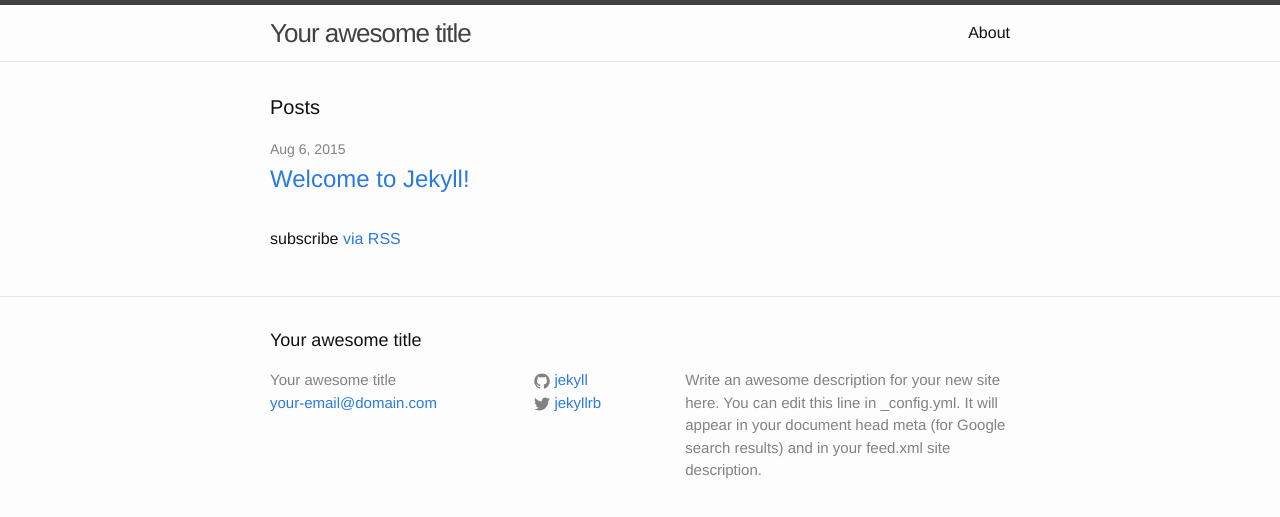
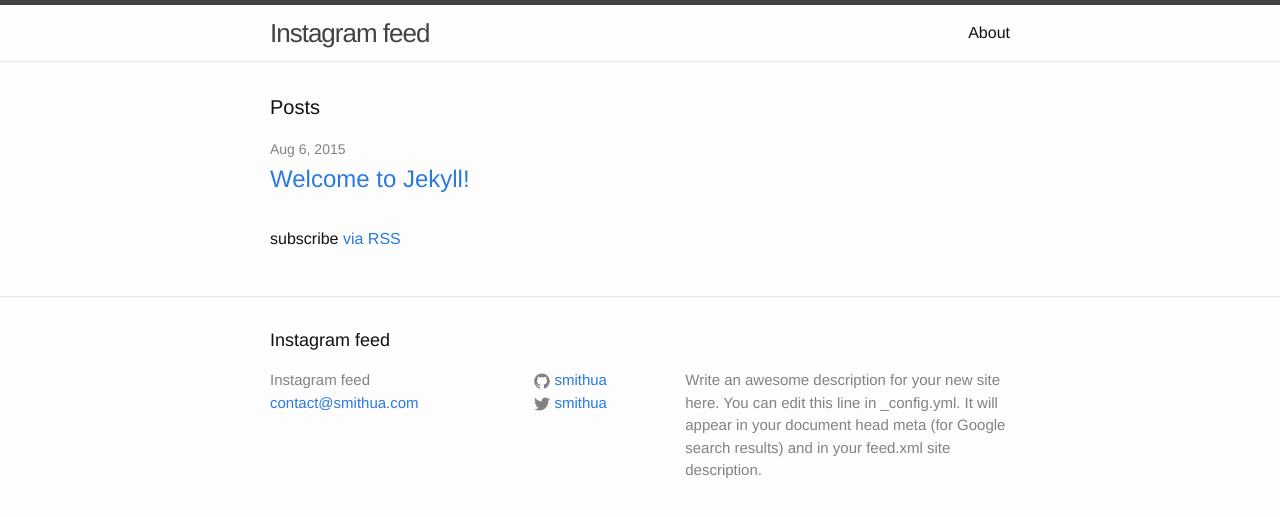
Before and after one commit to smithua/instagram-smithua, a Jekyll site: the page built from index.html, in a window 1280 px wide. Shown: the top 517 px of the page. Built offline with Jekyll 4.4.1, drawn with Linux system fonts in a browser that asks for light colours.

Commit message:
fix for instagram feed

```diff
--- a/_config.yml
+++ b/_config.yml
@@ -1,14 +1,14 @@
 # Site settings
-title: Your awesome title
-email: your-email@domain.com
+title: Instagram feed
+email: contact@smithua.com
 description: > # this means to ignore newlines until "baseurl:"
   Write an awesome description for your new site here. You can edit this
   line in _config.yml. It will appear in your document head meta (for
   Google search results) and in your feed.xml site description.
 baseurl: "" # the subpath of your site, e.g. /blog/
-url: "http://yourdomain.com" # the base hostname & protocol for your site
-twitter_username: jekyllrb
-github_username:  jekyll
+url: "https://insta.smithua.com" # the base hostname & protocol for your site
+twitter_username: smithua
+github_username:  smithua
 
 # Build settings
 markdown: kramdown
--- a/_includes/footer.html
+++ b/_includes/footer.html
@@ -53,4 +53,3 @@
   </div>
 
 </footer>
-<script type="text/javascript" src="js/instafeed.min.js"></script>
--- a/_includes/head.html
+++ b/_includes/head.html
@@ -8,4 +8,6 @@
 
     <link rel="stylesheet" href="{{ "/css/main.css" | prepend: site.baseurl }}">
     <link rel="canonical" href="{{ page.url | replace:'index.html','' | prepend: site.baseurl | prepend: site.url }}">
+
+    <script type="text/javascript" src="https://dropshare-s3.s3-eu-central-1.amazonaws.com/instafeed.min-HFh/instafeed.min.js"></script>
 </head>
--- a/index.html
+++ b/index.html
@@ -23,12 +23,12 @@
   <div id="instafeed"></div>
 
   <script type="text/javascript">
-    var feed = new Instafeed({
-      get: 'tagged',
-      tagName: 'awesome',
-      clientId: '9b4073eaf2db44768bdf9e7eca845745'
-    });
-    feed.run();
+      var userFeed = new Instafeed({
+          get: 'user',
+          userId: 33172805,
+          accessToken: '33172805.467ede5.7ffb4e00d51c49d794b8f2ef1176676e'
+      });
+      userFeed.run();
   </script>
 
 </div>
```
